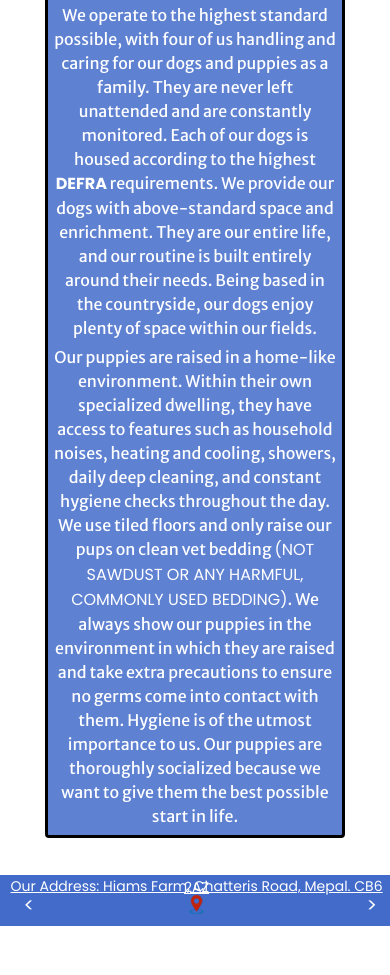
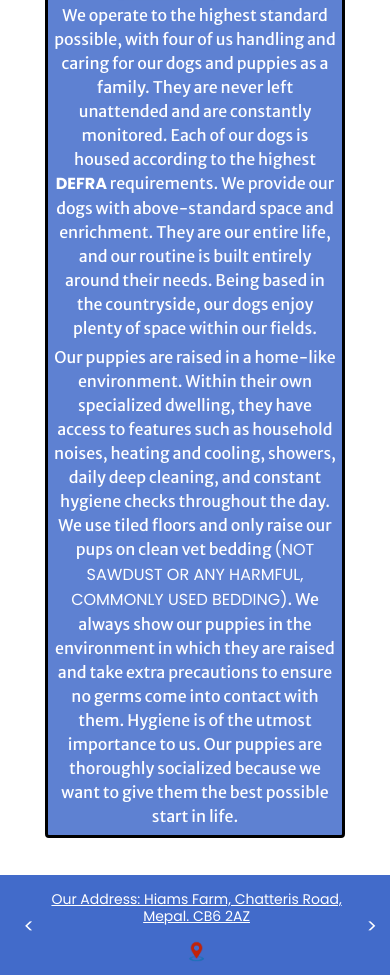
Before and after one commit to RoseGuardian210/Hiamshounds-Github, a website: page Pages/About Us/About-Us.html in a window 390 px wide. Shown: the part 1304-2279 px from the top of the page. Before the commit the page ends 2230 px from the top, so only its background shows below. Drawn offline with Linux system fonts and the light colour scheme; a web font is replaced by a local one.

Commit message:
Add files via upload

```diff
--- a/Styles/footer.css
+++ b/Styles/footer.css
@@ -104,7 +104,7 @@ footer {
 /* mobile-tablet */
 
 
-@media only screen and (min-width:300px) and (max-width:1100px) {
+@media only screen and (max-width:1100px) {
     footer {
         height:13vw;
         width:105%;
@@ -176,7 +176,7 @@ footer {
         cursor:pointer;
         position:relative;
         padding-top:0.4%;
-        margin:0;
+        margin:1vw 0 0 0;
         top:1vw;
     }
     .mail-a,
@@ -184,3 +184,40 @@ footer {
     text-decoration-thickness: 0.2vw;
     }
 }
+
+@media only screen and (max-width:419.9px) {
+    footer {
+        height:100px;
+    }
+    .rail {
+    flex-direction: row;
+    overflow-x: auto;
+    width: 400%;
+    height:85px;
+  }
+
+  .footer-div {
+    width: 100%;
+    height: auto;
+    top: 0;
+    padding: 1em 0;
+  }
+
+  .address-p,
+  .telephone-p,
+  .facebook-p,
+  .email {
+    font-size: 14px;
+    line-height: 1.2em;
+    white-space: normal; /* allow wrapping */
+    word-break: break-word;
+    text-align: center;
+    width: 100%;
+    margin: 0.5em auto;
+    padding: 0 5vw;
+  }
+  .footerPrev,
+  .footerNext {
+    bottom:20%;
+  }
+}
```
Also changed, not shown: Styles/reviews.css (+1 -29 lines).
